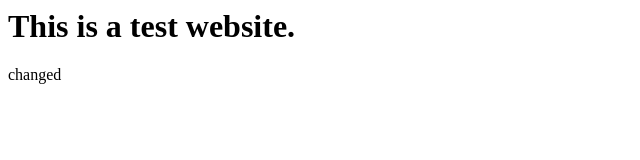
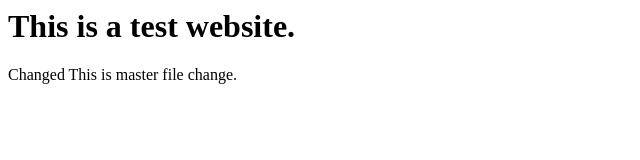
Before and after one commit to svarnpathare/webapp, a plain HTML site: page index.html in a window 1280 px wide. Shown: the whole page, without its empty margins (0-640 px from the left). Drawn offline with Linux system fonts and the light colour scheme.

Commit message:
Changed Master

```diff
--- a/index.html
+++ b/index.html
@@ -1,4 +1,6 @@
 <html>
 <h1> This is a test website.</h1>
-<p> changed </p>
+<p> Changed
+This is master file change.
+</p>
 </html>
```
